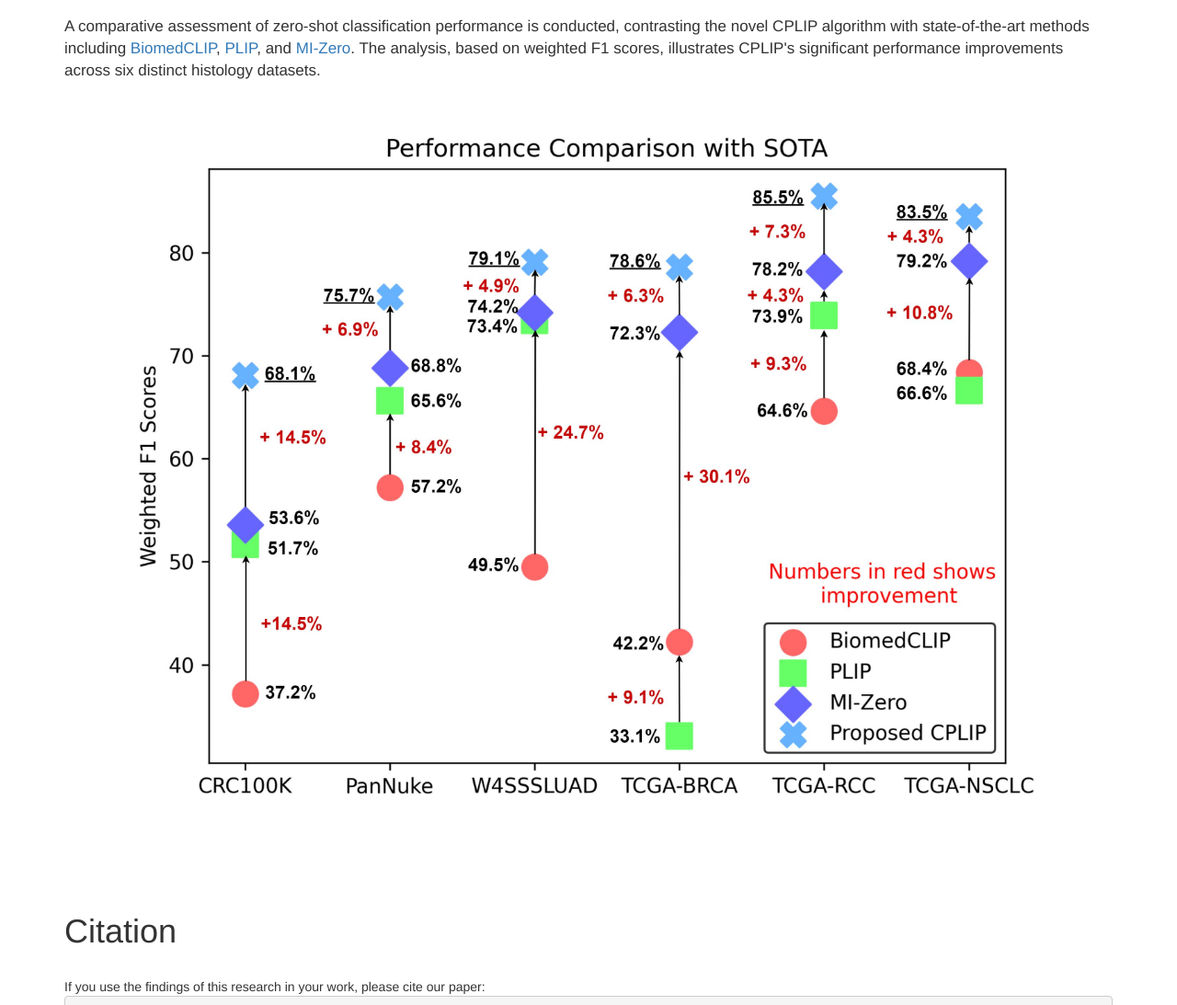
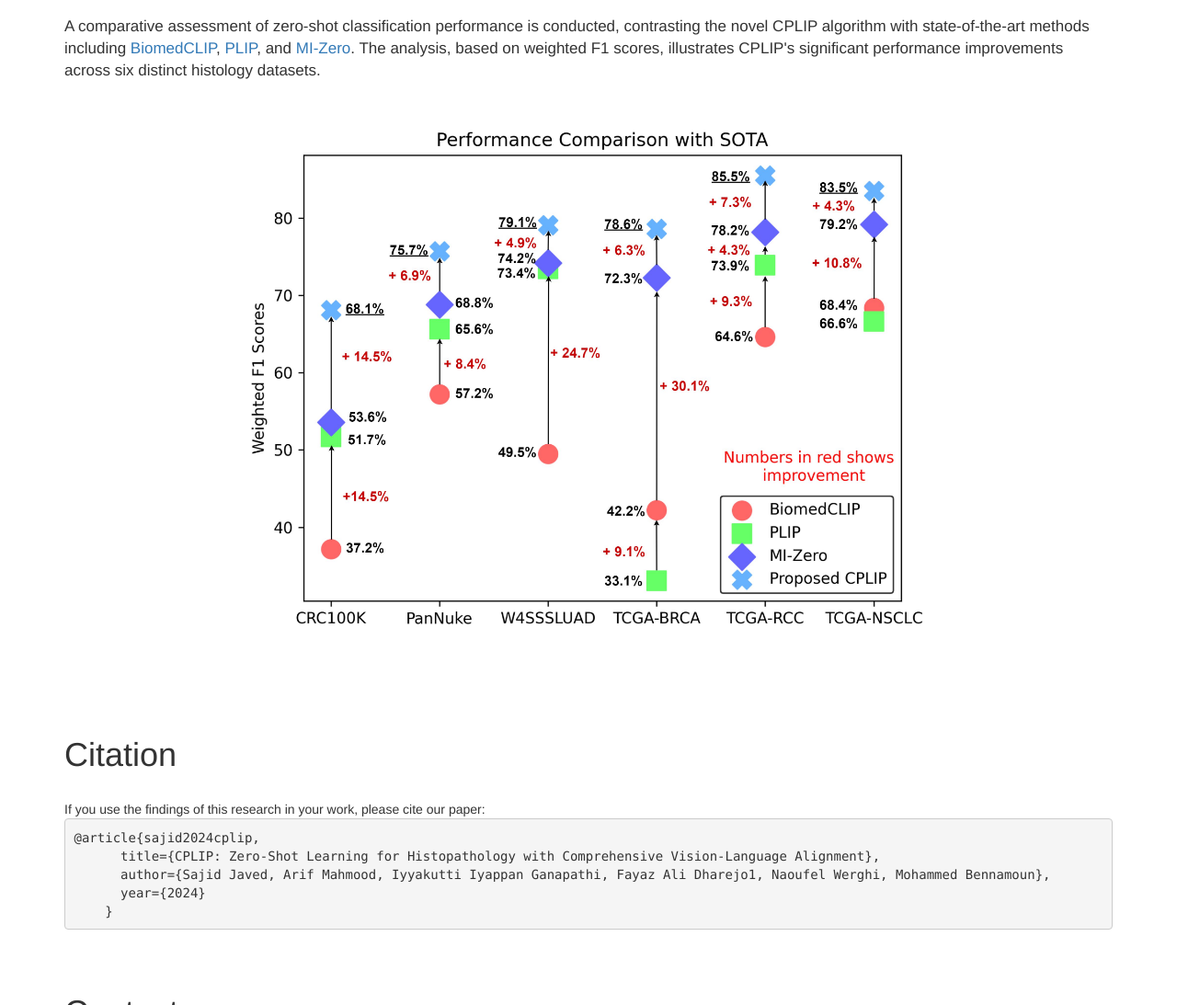
Before and after one commit to CPLIP/CPLIP.github.io, a plain HTML site: page index.html in a window 1280 px wide. Shown: the part 2060-3153 px from the top of the page at 92% size. Drawn offline with nearby package versions, Linux system fonts and the light colour scheme.

Commit message:
Update index.html

```diff
--- a/index.html
+++ b/index.html
@@ -336,7 +336,7 @@ We compared it with another vocabulary, refining it to include 700 terms related
       </div>
 
       <div class="text-center">
-          <img class="img-fluid" src="intro_accuracy_comparison-1.jpg" style="max-width: 80%" alt="...">
+          <img class="img-fluid" src="intro_accuracy_comparison-1.jpg" style="max-width: 60%" alt="...">
         </div> <br><br>
 
 
```
